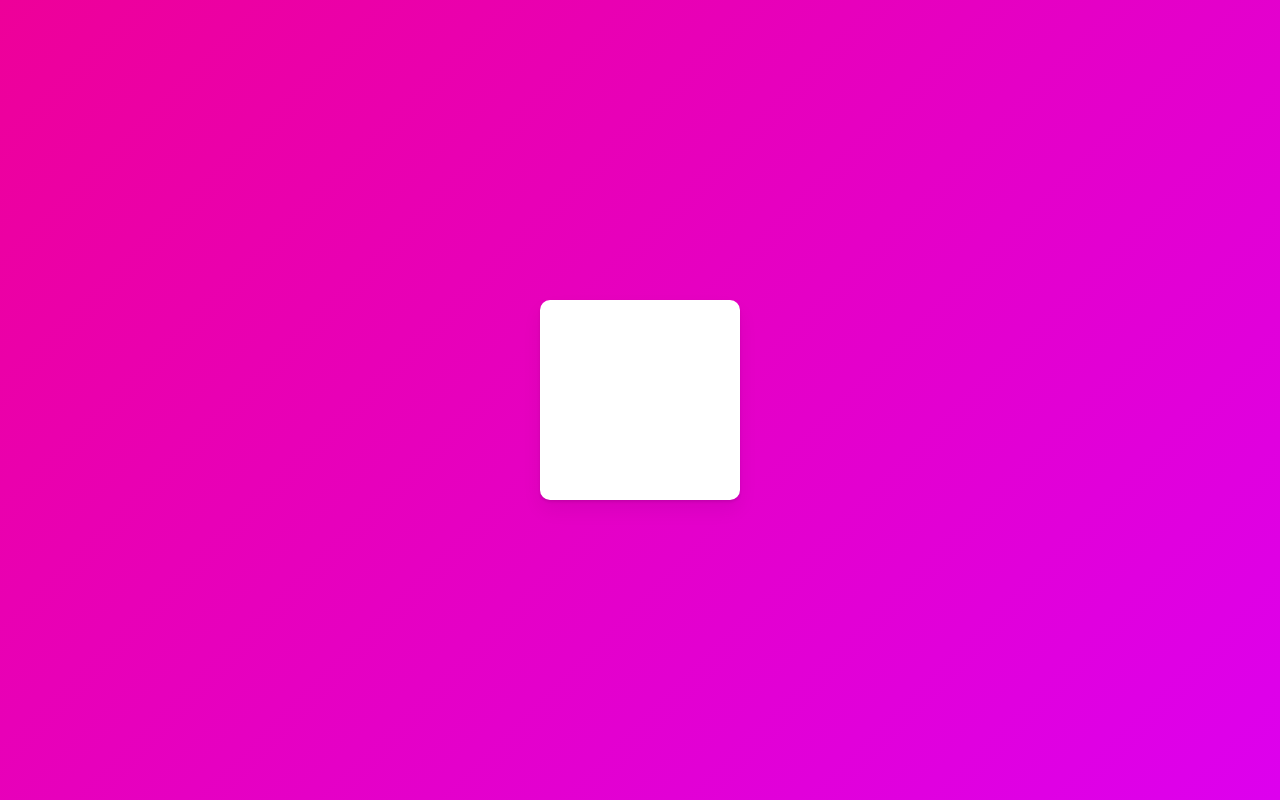
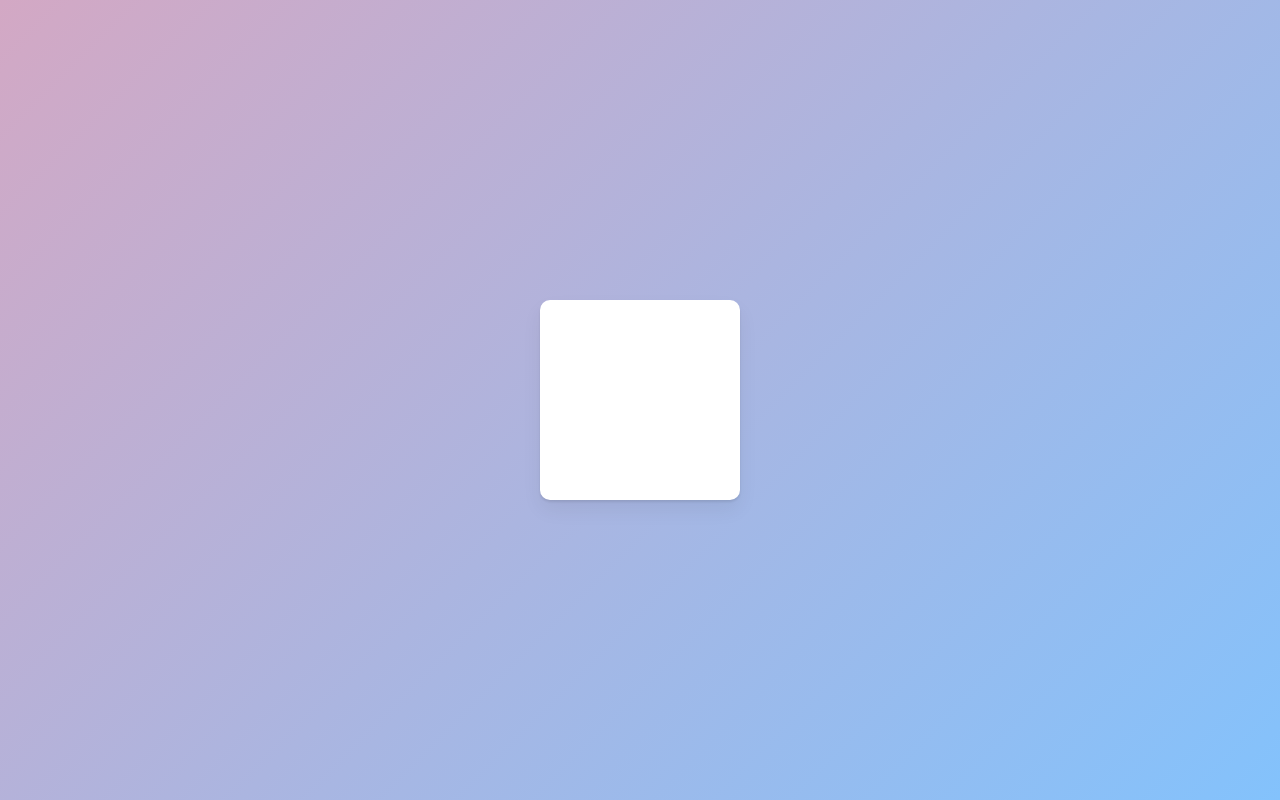
Before and after one commit to xowoony/study-animations, a React (Create React App) app: page / in a window 1280 px wide. Built offline with nearby package versions, Linux system fonts and the light colour scheme.

Commit message:
initial, animate, transition

```diff
--- a/package.json
+++ b/package.json
@@ -10,6 +10,7 @@
     "@types/node": "^16.18.27",
     "@types/react": "^18.2.6",
     "@types/react-dom": "^18.2.4",
+    "framer-motion": "^10.12.9",
     "react": "^18.2.0",
     "react-dom": "^18.2.0",
     "react-query": "^3.39.3",
--- a/public/index.html
+++ b/public/index.html
@@ -19,12 +19,12 @@
       Notice the use of %PUBLIC_URL% in the tags above.
       It will be replaced with the URL of the `public` folder during the build.
       Only files inside the `public` folder can be referenced from the HTML.
-
       Unlike "/favicon.ico" or "favicon.ico", "%PUBLIC_URL%/favicon.ico" will
       work correctly both with client-side routing and a non-root public URL.
       Learn how to configure a non-root public URL by running `npm run build`.
     -->
-    <title>React App</title>
+    <style></style>
+    <title>animation</title>
   </head>
   <body>
     <noscript>You need to enable JavaScript to run this app.</noscript>
@@ -32,10 +32,8 @@
     <!--
       This HTML file is a template.
       If you open it directly in the browser, you will see an empty page.
-
       You can add webfonts, meta tags, or analytics to this file.
       The build step will place the bundled scripts into the <body> tag.
-
       To begin the development, run `npm start` or `yarn start`.
       To create a production bundle, use `npm run build` or `yarn build`.
     -->
--- a/src/App.tsx
+++ b/src/App.tsx
@@ -1,4 +1,5 @@
 import { styled } from "styled-components";
+import { motion } from "framer-motion";
 
 // style
 const Wrapper = styled.div`
@@ -9,7 +10,7 @@ const Wrapper = styled.div`
   align-items: center;
 `;
 
-const Box = styled.div`
+const Box = styled(motion.div)`
   width: 200px;
   height: 200px;
   background-color: white;
@@ -20,7 +21,14 @@ const Box = styled.div`
 function App() {
   return (
     <Wrapper>
-      <Box />
+      <Box
+        // initial = 애니메이션의 초기 스타일
+        initial={{ scale: 0 }}
+        // 트랜지션
+        transition={{ type: "spring", delay:0.5 }}
+        // animate = 애니메이션의 최종 스타일
+        animate={{ scale: 1, rotateZ: 360 }}
+      />
     </Wrapper>
   );
 }
--- a/src/index.tsx
+++ b/src/index.tsx
@@ -5,9 +5,7 @@ import { BrowserRouter, Route, Routes } from "react-router-dom";
 
 // global style
 import { createGlobalStyle } from "styled-components";
-
 const GlobalStyle = createGlobalStyle`
-@import url('https://fonts.googleapis.com/css2?family=Source+Sans+Pro:wght@300;400&display=swap');
 html, body, div, span, applet, object, iframe,
 h1, h2, h3, h4, h5, h6, p, blockquote, pre,
 a, abbr, acronym, address, big, cite, code,
@@ -63,7 +61,7 @@ body {
   font-family: 'Source Sans Pro', sans-serif;
   color:black;
   line-height: 1.2;
-  background:linear-gradient(135deg,#e09,#d0e);
+  background:linear-gradient(135deg,#d3a8c4,#83c2fc);
 }
 a {
   text-decoration:none;
```
Also changed, not shown: 1 other file (tests, documents, lock files or other folders).
